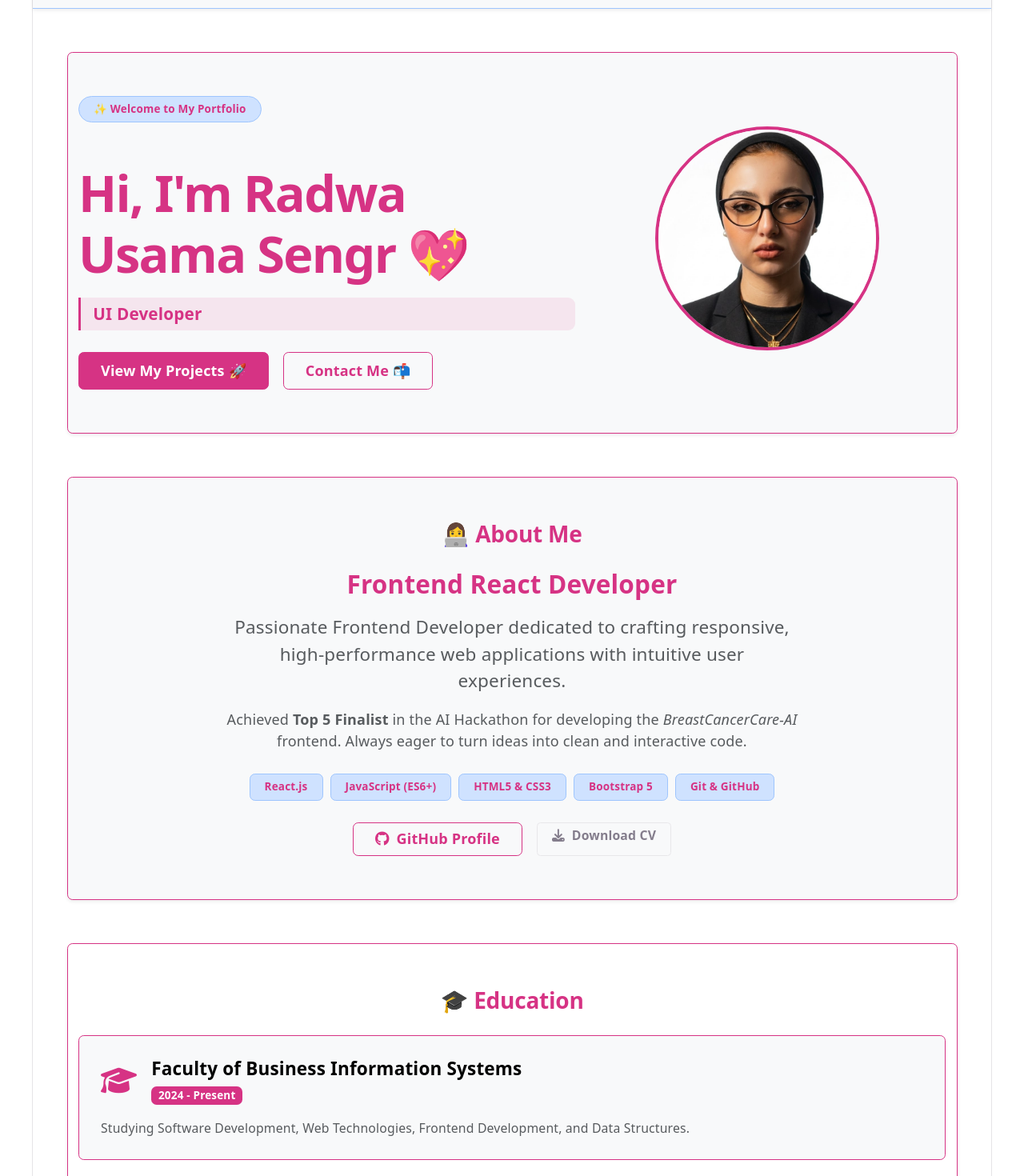
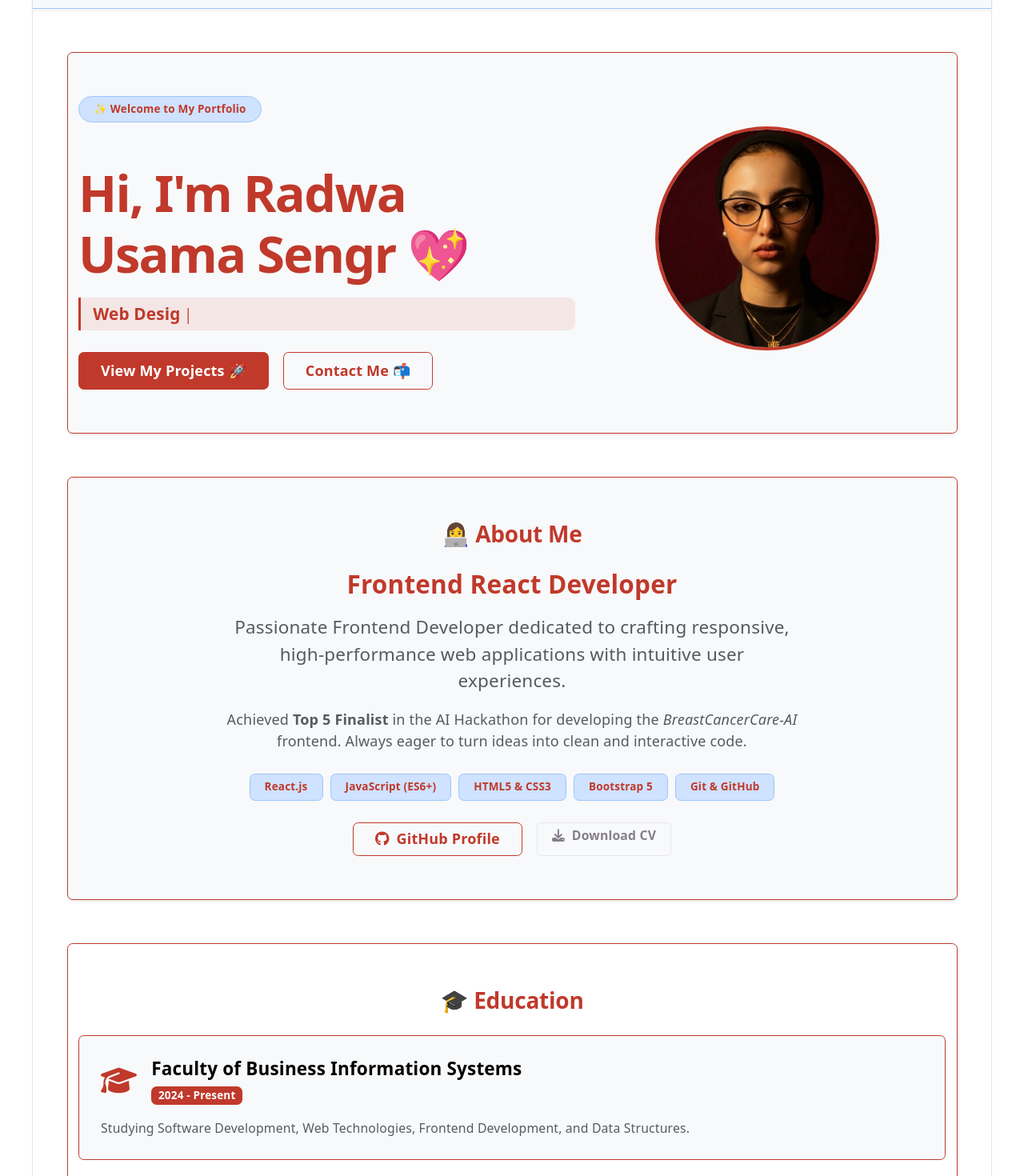
Before and after one commit to RadwaSengr/radwa-portfolio, a React (Vite) app: page / in a window 1280 px wide. Shown: the part 60-1530 px from the top of the page at 80% size. Built offline with nearby package versions, Linux system fonts and the light colour scheme.

Commit message:
Refactor theme colors, section order, and typewriter animation

```diff
--- a/src/App.css
+++ b/src/App.css
@@ -1,184 +1,105 @@
-.counter {
-  font-size: 16px;
-  padding: 5px 10px;
-  border-radius: 5px;
-  color: var(--accent);
-  background: var(--accent-bg);
-  border: 2px solid transparent;
-  transition: border-color 0.3s;
-  margin-bottom: 24px;
-
-  &:hover {
-    border-color: var(--accent-border);
-  }
-  &:focus-visible {
-    outline: 2px solid var(--accent);
-    outline-offset: 2px;
-  }
+:root,
+[data-bs-theme="light"] {
+  --text: #6b6375;
+  --text-h: #08060d;
+  --bg: #fff;
+  --border: #e5e4e7;
+  --code-bg: #f4f3ec;
+  --accent: #c0392b;
+  --accent-bg: rgba(192, 57, 43, 0.1);
+  --accent-border: rgba(192, 57, 43, 0.5);
+  --social-bg: rgba(244, 243, 236, 0.5);
+  --shadow: 0 5px 12px rgba(192, 57, 43, 0.08);
+  --bs-primary: #c0392b;
+  --bs-primary-rgb: 192, 57, 43;
+  --bs-link-color: #c0392b;
+  --bs-link-hover-color: #962d22;
+  --sans: system-ui, 'Segoe UI', Roboto, sans-serif;
+  --heading: system-ui, 'Segoe UI', Roboto, sans-serif;
+  --mono: ui-monospace, Consolas, monospace;
+  font: 18px/145% var(--sans);
+  letter-spacing: 0.18px;
+  color-scheme: light dark;
+  color: var(--text);
+  background-color: var(--bg);
+  font-synthesis: none;
+  text-rendering: optimizeLegibility;
+  -webkit-font-smoothing: antialiased;
+  -moz-osx-font-smoothing: grayscale;
 }
 
-.hero {
-  position: relative;
+@media (max-width: 1024px) { :root { font-size: 16px; } }
 
-  .base,
-  .framework,
-  .vite {
-    inset-inline: 0;
-    margin: 0 auto;
-  }
-
-  .base {
-    width: 170px;
-    position: relative;
-    z-index: 0;
-  }
-
-  .framework,
-  .vite {
-    position: absolute;
-  }
-
-  .framework {
-    z-index: 1;
-    top: 34px;
-    height: 28px;
-    transform: perspective(2000px) rotateZ(300deg) rotateX(44deg) rotateY(39deg)
-      scale(1.4);
-  }
-
-  .vite {
-    z-index: 0;
-    top: 107px;
-    height: 26px;
-    width: auto;
-    transform: perspective(2000px) rotateZ(300deg) rotateX(40deg) rotateY(39deg)
-      scale(0.8);
-  }
+[data-theme="dark"], [data-bs-theme="dark"] {
+  --text: #9ca3af;
+  --text-h: #f3f4f6;
+  --bg: #16171d;
+  --border: #2e303a;
+  --code-bg: #1f2028;
+  --accent: #bd1f36;
+  --accent-bg: rgba(189, 31, 54, 0.2);
+  --accent-border: rgba(189, 31, 54, 0.5);
+  --social-bg: rgba(47, 48, 58, 0.5);
+  --shadow: 0 5px 12px rgba(0, 0, 0, 0.2);
+  --bs-primary: #bd1f36;
+  --bs-primary-rgb: 189, 31, 54;
+  --bs-link-color: #bd1f36;
 }
 
-#center {
-  display: flex;
-  flex-direction: column;
-  gap: 25px;
-  place-content: center;
-  place-items: center;
-  flex-grow: 1;
-
-  @media (max-width: 1024px) {
-    padding: 32px 20px 24px;
-    gap: 18px;
-  }
+html { scroll-behavior: smooth; }
+body { margin: 0; background-color: var(--bg); color: var(--text); }
+#root { width: 100%; max-width: 1200px; margin: 0 auto; border-inline: 1px solid var(--border); min-height: 100svh; display: flex; flex-direction: column; box-sizing: border-box; }
+h1, h2, h3, h4, h5 { font-family: var(--heading); font-weight: 600; color: var(--text-h); }
+h1 { font-size: 56px; letter-spacing: -1.68px; margin: 32px 0; }
+h2 { font-size: 28px; line-height: 118%; letter-spacing: -0.24px; margin: 0 0 16px; }
+p { margin: 0 0 16px; }
+.text-primary { color: var(--accent) !important; }
+.border-primary { border-color: var(--accent) !important; }
+.btn-primary { background-color: var(--accent) !important; border-color: var(--accent) !important; color: #fff !important; }
+.btn-outline-primary { color: var(--accent) !important; border-color: var(--accent) !important; }
+.btn-outline-primary:hover { background-color: var(--accent) !important; color: #fff !important; }
+.card-hover { transition: transform 0.28s cubic-bezier(0.23, 1, 0.32, 1), box-shadow 0.28s ease, border-color 0.28s ease; will-change: transform; }
+.card-hover:hover { transform: translateY(-8px); box-shadow: 0 12px 24px rgba(192, 57, 43, 0.14) !important; border-color: var(--accent) !important; }
+.btn, .contact-socials a, .nav-link { transition: transform 0.2s cubic-bezier(0.23, 1, 0.32, 1), color 0.2s ease, background-color 0.2s ease, box-shadow 0.2s ease; }
+.btn:hover, .contact-socials a:hover { transform: translateY(-3px); }
+.btn:active, .contact-socials a:active { transform: translateY(0) scale(0.98); }
+.cv-link { color: var(--text) !important; border-color: var(--border) !important; opacity: 0.82; }
+.cv-link:hover { color: var(--accent) !important; border-color: var(--accent) !important; background: transparent !important; opacity: 1; }
+@media (prefers-reduced-motion: reduce) {
+  html { scroll-behavior: auto; }
+  *, *::before, *::after { animation-duration: 0.01ms !important; transition-duration: 0.01ms !important; }
 }
-
-#next-steps {
-  display: flex;
-  border-top: 1px solid var(--border);
-  text-align: left;
-
-  & > div {
-    flex: 1 1 0;
-    padding: 32px;
-    @media (max-width: 1024px) {
-      padding: 24px 20px;
-    }
-  }
-
-  .icon {
-    margin-bottom: 16px;
-    width: 22px;
-    height: 22px;
-  }
-
-  @media (max-width: 1024px) {
-    flex-direction: column;
-    text-align: center;
-  }
-}
-
-#docs {
-  border-right: 1px solid var(--border);
-
-  @media (max-width: 1024px) {
-    border-right: none;
-    border-bottom: 1px solid var(--border);
-  }
-}
-
-#next-steps ul {
-  list-style: none;
-  padding: 0;
-  display: flex;
-  gap: 8px;
-  margin: 32px 0 0;
-
-  .logo {
-    height: 18px;
-  }
-
-  a {
-    color: var(--text-h);
-    font-size: 16px;
-    border-radius: 6px;
-    background: var(--social-bg);
-    display: flex;
-    padding: 6px 12px;
-    align-items: center;
-    gap: 8px;
-    text-decoration: none;
-    transition: box-shadow 0.3s;
-
-    &:hover {
-      box-shadow: var(--shadow);
-    }
-    .button-icon {
-      height: 18px;
-      width: 18px;
-    }
-  }
-
-  @media (max-width: 1024px) {
-    margin-top: 20px;
-    flex-wrap: wrap;
-    justify-content: center;
-
-    li {
-      flex: 1 1 calc(50% - 8px);
-    }
-
-    a {
-      width: 100%;
-      justify-content: center;
-      box-sizing: border-box;
-    }
-  }
-}
-
-#spacer {
-  height: 88px;
-  border-top: 1px solid var(--border);
-  @media (max-width: 1024px) {
-    height: 48px;
-  }
-}
-
-.ticks {
-  position: relative;
-  width: 100%;
-
-  &::before,
-  &::after {
-    content: '';
-    position: absolute;
-    top: -4.5px;
-    border: 5px solid transparent;
-  }
-
-  &::before {
-    left: 0;
-    border-left-color: var(--border);
-  }
-  &::after {
-    right: 0;
-    border-right-color: var(--border);
-  }
-}
+.scroll-top-button { box-shadow: 0 4px 12px rgba(192, 57, 43, 0.28); transition: transform 0.2s ease, box-shadow 0.2s ease; }
+.scroll-top-button:hover { transform: translateY(-3px); box-shadow: 0 7px 16px rgba(192, 57, 43, 0.35); }
+.profile-photo-wrap { display: inline-block; padding: 0 10px 10px 0; }
+.profile-photo-wrap img { width: 280px; height: 280px; object-fit: cover; object-position: center 20%; box-shadow: none; border-width: 4px !important; }
+.skill-card { min-height: 148px; }
+.skill-icon { display: inline-flex; align-items: center; justify-content: center; min-height: 58px; margin-bottom: 0.75rem; font-size: 3.25rem; line-height: 1; color: var(--accent); transition: transform 0.2s ease, filter 0.2s ease; }
+.skill-card:hover .skill-icon { transform: translateY(-4px) scale(1.06); filter: saturate(1.15); }
+.skill-icon.fa-solid { font-size: 2.7rem; }
+.icon-html { color: #e34f26; }
+.icon-css { color: #1572b6; }
+.icon-js { color: #f7df1e; }
+.icon-bootstrap { color: #7952b3; }
+.icon-react { color: #61dafb; }
+.icon-next { color: var(--text-h); }
+.icon-typescript { color: #3178c6; }
+.icon-sql, .icon-mysql { color: #00758f; }
+.icon-cpp, .icon-csharp { color: #512bd4; }
+.icon-firebase { color: #ffca28; }
+.icon-java { color: #e76f00; }
+.icon-python { color: #3776ab; }
+.icon-responsive { color: #20c997; }
+.icon-web, .icon-vscode { color: #007acc; }
+.icon-git { color: #f05032; }
+.icon-teamwork, .icon-communication, .icon-adaptability { color: #22b8cf; }
+.icon-leadership { color: #845ef7; }
+.icon-problem-solving { color: #fab005; }
+.icon-time { color: #f03e3e; }
+.headline-ticker { display: flex; align-items: center; width: 100%; max-width: none; box-sizing: border-box; min-height: 2.25rem; overflow: hidden; border-inline-start: 3px solid var(--accent); padding: 0.25rem 0.85rem; background: var(--accent-bg); border-radius: 0 0.5rem 0.5rem 0; }
+.headline-ticker__text { display: block; color: var(--accent); font-size: 1.15rem; font-weight: 700; animation: tickerReveal 0.45s ease both; }
+@keyframes tickerReveal { from { opacity: 0; transform: translateY(12px); } to { opacity: 1; transform: translateY(0); } }
+.project-image { width: 100%; height: 180px; object-fit: cover; }
+.project-description { font-size: 0.95rem; }
+@media (max-width: 991.98px) { .navbar-collapse { padding-top: 0.75rem; } .navbar-nav { gap: 0.15rem; } .navbar-toggler { padding: 0.25rem 0; } h1 { font-size: 36px; margin: 20px 0; } h2 { font-size: 24px; } }
+@media (max-width: 575.98px) { .contact-socials .btn { flex: 1 1 calc(50% - 0.75rem); } .profile-photo-wrap img { width: 230px; height: 230px; } .headline-ticker__text { font-size: 1rem; } }
--- a/src/App.jsx
+++ b/src/App.jsx
@@ -2,10 +2,10 @@ import { useState, useEffect } from 'react';
 import Navbar from './Navbar';
 import Home from './Home';
 import About from './About';
-import Skills from './Skills';
 import Education from './Education';
 import Experience from './Experience';
 import Certificates from './Certificates';
+import Skills from './Skills';
 import Projects from './Projects';
 import Contact from './Contact';
 import ScrollToTop from './ScrollToTop';
@@ -38,9 +38,9 @@ function App() {
         <About />
         <Education />
         <Experience />
+         <Certificates />
         <Skills />
         <Projects />
-        <Certificates />
         <Contact />
       </main>
 
--- a/src/Home.jsx
+++ b/src/Home.jsx
@@ -1,21 +1,44 @@
 import { useEffect, useState } from 'react';
 import profilePic from './assets/Radwa-Sengr.jpeg';
 
+const headlineMessages = [
+  'Front End Developer - React',
+  'Web Designer',
+  'UI Developer'
+];
+
 function Home() {
-  const headlineMessages = [
-    'Front End Developer - React',
-    'Web Designer',
-    'UI Developer'
-  ];
-  const [activeMessage, setActiveMessage] = useState(0);
+  const [text, setText] = useState('');
+  const [isDeleting, setIsDeleting] = useState(false);
+  const [loopNum, setLoopNum] = useState(0);
 
   useEffect(() => {
-    const tickerTimer = window.setInterval(() => {
-      setActiveMessage((current) => (current + 1) % headlineMessages.length);
-    }, 2800);
+    const currentMessage = headlineMessages[loopNum % headlineMessages.length];
+    let timer;
 
-    return () => window.clearInterval(tickerTimer);
-  }, [headlineMessages.length]);
+    if (!isDeleting && text === currentMessage) {
+      // الانتظار 1.8 ثانية بعد اكتمال الجملة قبل بدء المسح
+      timer = setTimeout(() => {
+        setIsDeleting(true);
+      }, 1800);
+    } else if (isDeleting && text === '') {
+      // الانتقال للكلمة التالية بعد الانتهاء من المسح
+      setIsDeleting(false);
+      setLoopNum((prev) => prev + 1);
+    } else {
+      // سرعة الكتابة (100ms) وسرعة المسح (50ms)
+      const speed = isDeleting ? 50 : 100;
+      timer = setTimeout(() => {
+        setText(
+          isDeleting
+            ? currentMessage.substring(0, text.length - 1)
+            : currentMessage.substring(0, text.length + 1)
+        );
+      }, speed);
+    }
+
+    return () => clearTimeout(timer);
+  }, [text, isDeleting, loopNum]);
 
   return (
     <section id="home" className="py-5 rounded shadow-sm border border-primary mb-5 bg-body-tertiary">
@@ -25,23 +48,34 @@ function Home() {
             <span className="badge bg-primary-subtle text-primary border border-primary-subtle px-3 py-2 rounded-pill mb-3">
               ✨ Welcome to My Portfolio
             </span>
-            <h1 className="display-4 fw-bold text-primary mb-3">Hi, I'm Radwa Usama Sengr 💖</h1>
+            <h1 className="display-4 fw-bold text-primary mb-3">
+              Hi, I'm Radwa Usama Sengr 💖
+            </h1>
 
             <div className="headline-ticker mb-4" aria-live="polite">
-              <span key={activeMessage} className="headline-ticker__text">
-                {headlineMessages[activeMessage]}
+              <span className="headline-ticker__text">
+                {text}
+                <span className="typewriter-cursor">|</span>
               </span>
             </div>
 
             <div className="d-flex flex-wrap justify-content-center justify-content-lg-start gap-3">
-              <a href="#projects" className="btn btn-primary px-4 py-2 fw-bold">View My Projects 🚀</a>
-              <a href="#contact" className="btn btn-outline-primary px-4 py-2 fw-bold">Contact Me 📬</a>
+              <a href="#projects" className="btn btn-primary px-4 py-2 fw-bold">
+                View My Projects 🚀
+              </a>
+              <a href="#contact" className="btn btn-outline-primary px-4 py-2 fw-bold">
+                Contact Me 📬
+              </a>
             </div>
           </div>
 
           <div className="col-lg-5 text-center">
             <div className="profile-photo-wrap">
-              <img src={profilePic} alt="Radwa Sengr" className="img-fluid rounded-circle border border-3 border-primary" />
+              <img
+                src={profilePic}
+                alt="Radwa Sengr"
+                className="img-fluid rounded-circle border border-3 border-primary"
+              />
             </div>
           </div>
         </div>
--- a/src/Navbar.jsx
+++ b/src/Navbar.jsx
@@ -9,9 +9,9 @@ function Navbar({ toggleTheme, theme }) {
     ['about', 'About'],
     ['education', 'Education'],
     ['experience', 'Experience'],
+    ['certificates', 'Certificates'],
     ['skills', 'Skills'],
     ['projects', 'Projects'],
-    ['certificates', 'Certificates'],
     ['contact', 'Contact'],
   ];
 
--- a/src/index.css
+++ b/src/index.css
@@ -5,15 +5,15 @@
   --bg: #fff;
   --border: #e5e4e7;
   --code-bg: #f4f3ec;
-  --accent: #d63384;
-  --accent-bg: rgba(214, 51, 132, 0.1);
-  --accent-border: rgba(214, 51, 132, 0.5);
+  --accent: #c0392b;
+  --accent-bg: rgba(192, 57, 43, 0.1);
+  --accent-border: rgba(192, 57, 43, 0.5);
   --social-bg: rgba(244, 243, 236, 0.5);
-  --shadow: 0 5px 12px rgba(40, 20, 35, 0.08);
-  --bs-primary: #d63384;
-  --bs-primary-rgb: 214, 51, 132;
-  --bs-link-color: #d63384;
-  --bs-link-hover-color: #b8226c;
+  --shadow: 0 5px 12px rgba(192, 57, 43, 0.08);
+  --bs-primary: #c0392b;
+  --bs-primary-rgb: 192, 57, 43;
+  --bs-link-color: #c0392b;
+  --bs-link-hover-color: #962d22;
   --sans: system-ui, 'Segoe UI', Roboto, sans-serif;
   --heading: system-ui, 'Segoe UI', Roboto, sans-serif;
   --mono: ui-monospace, Consolas, monospace;
@@ -29,7 +29,23 @@
 }
 
 @media (max-width: 1024px) { :root { font-size: 16px; } }
-[data-theme="dark"], [data-bs-theme="dark"] { --text: #9ca3af; --text-h: #f3f4f6; --bg: #16171d; --border: #2e303a; --code-bg: #1f2028; --accent: #f783ac; --accent-bg: rgba(247, 131, 172, 0.15); --accent-border: rgba(247, 131, 172, 0.5); --social-bg: rgba(47, 48, 58, 0.5); --shadow: 0 5px 12px rgba(0, 0, 0, 0.2); --bs-primary: #f783ac; --bs-primary-rgb: 247, 131, 172; --bs-link-color: #f783ac; }
+
+[data-theme="dark"], [data-bs-theme="dark"] {
+  --text: #9ca3af;
+  --text-h: #f3f4f6;
+  --bg: #16171d;
+  --border: #2e303a;
+  --code-bg: #1f2028;
+  --accent: #bd1f36;
+  --accent-bg: rgba(189, 31, 54, 0.2);
+  --accent-border: rgba(189, 31, 54, 0.5);
+  --social-bg: rgba(47, 48, 58, 0.5);
+  --shadow: 0 5px 12px rgba(0, 0, 0, 0.2);
+  --bs-primary: #bd1f36;
+  --bs-primary-rgb: 189, 31, 54;
+  --bs-link-color: #bd1f36;
+}
+
 html { scroll-behavior: smooth; }
 body { margin: 0; background-color: var(--bg); color: var(--text); }
 #root { width: 100%; max-width: 1200px; margin: 0 auto; border-inline: 1px solid var(--border); min-height: 100svh; display: flex; flex-direction: column; box-sizing: border-box; }
@@ -43,7 +59,7 @@ p { margin: 0 0 16px; }
 .btn-outline-primary { color: var(--accent) !important; border-color: var(--accent) !important; }
 .btn-outline-primary:hover { background-color: var(--accent) !important; color: #fff !important; }
 .card-hover { transition: transform 0.28s cubic-bezier(0.23, 1, 0.32, 1), box-shadow 0.28s ease, border-color 0.28s ease; will-change: transform; }
-.card-hover:hover { transform: translateY(-8px); box-shadow: 0 12px 24px rgba(40, 20, 35, 0.14) !important; border-color: var(--accent) !important; }
+.card-hover:hover { transform: translateY(-8px); box-shadow: 0 12px 24px rgba(192, 57, 43, 0.14) !important; border-color: var(--accent) !important; }
 .btn, .contact-socials a, .nav-link { transition: transform 0.2s cubic-bezier(0.23, 1, 0.32, 1), color 0.2s ease, background-color 0.2s ease, box-shadow 0.2s ease; }
 .btn:hover, .contact-socials a:hover { transform: translateY(-3px); }
 .btn:active, .contact-socials a:active { transform: translateY(0) scale(0.98); }
@@ -53,8 +69,8 @@ p { margin: 0 0 16px; }
   html { scroll-behavior: auto; }
   *, *::before, *::after { animation-duration: 0.01ms !important; transition-duration: 0.01ms !important; }
 }
-.scroll-top-button { box-shadow: 0 4px 12px rgba(214, 51, 132, 0.28); transition: transform 0.2s ease, box-shadow 0.2s ease; }
-.scroll-top-button:hover { transform: translateY(-3px); box-shadow: 0 7px 16px rgba(214, 51, 132, 0.35); }
+.scroll-top-button { box-shadow: 0 4px 12px rgba(192, 57, 43, 0.28); transition: transform 0.2s ease, box-shadow 0.2s ease; }
+.scroll-top-button:hover { transform: translateY(-3px); box-shadow: 0 7px 16px rgba(192, 57, 43, 0.35); }
 .profile-photo-wrap { display: inline-block; padding: 0 10px 10px 0; }
 .profile-photo-wrap img { width: 280px; height: 280px; object-fit: cover; object-position: center 20%; box-shadow: none; border-width: 4px !important; }
 .skill-card { min-height: 148px; }
@@ -81,9 +97,23 @@ p { margin: 0 0 16px; }
 .icon-problem-solving { color: #fab005; }
 .icon-time { color: #f03e3e; }
 .headline-ticker { display: flex; align-items: center; width: 100%; max-width: none; box-sizing: border-box; min-height: 2.25rem; overflow: hidden; border-inline-start: 3px solid var(--accent); padding: 0.25rem 0.85rem; background: var(--accent-bg); border-radius: 0 0.5rem 0.5rem 0; }
-.headline-ticker__text { display: block; color: var(--accent); font-size: 1.15rem; font-weight: 700; animation: tickerReveal 0.45s ease both; }
-@keyframes tickerReveal { from { opacity: 0; transform: translateY(12px); } to { opacity: 1; transform: translateY(0); } }
+.headline-ticker__text { display: block; color: var(--accent); font-size: 1.15rem; font-weight: 700; }
 .project-image { width: 100%; height: 180px; object-fit: cover; }
 .project-description { font-size: 0.95rem; }
+
+/* أنيميشن ومظهر مؤشر الكتابة (Typewriter Cursor) */
+.typewriter-cursor {
+  display: inline-block;
+  margin-left: 4px;
+  color: var(--accent);
+  font-weight: 300;
+  animation: blinkCursor 0.75s infinite;
+}
+
+@keyframes blinkCursor {
+  0%, 100% { opacity: 1; }
+  50% { opacity: 0; }
+}
+
 @media (max-width: 991.98px) { .navbar-collapse { padding-top: 0.75rem; } .navbar-nav { gap: 0.15rem; } .navbar-toggler { padding: 0.25rem 0; } h1 { font-size: 36px; margin: 20px 0; } h2 { font-size: 24px; } }
 @media (max-width: 575.98px) { .contact-socials .btn { flex: 1 1 calc(50% - 0.75rem); } .profile-photo-wrap img { width: 230px; height: 230px; } .headline-ticker__text { font-size: 1rem; } }
```
Also changed, not shown: src/assets/Radwa-Sengr.jpeg.
